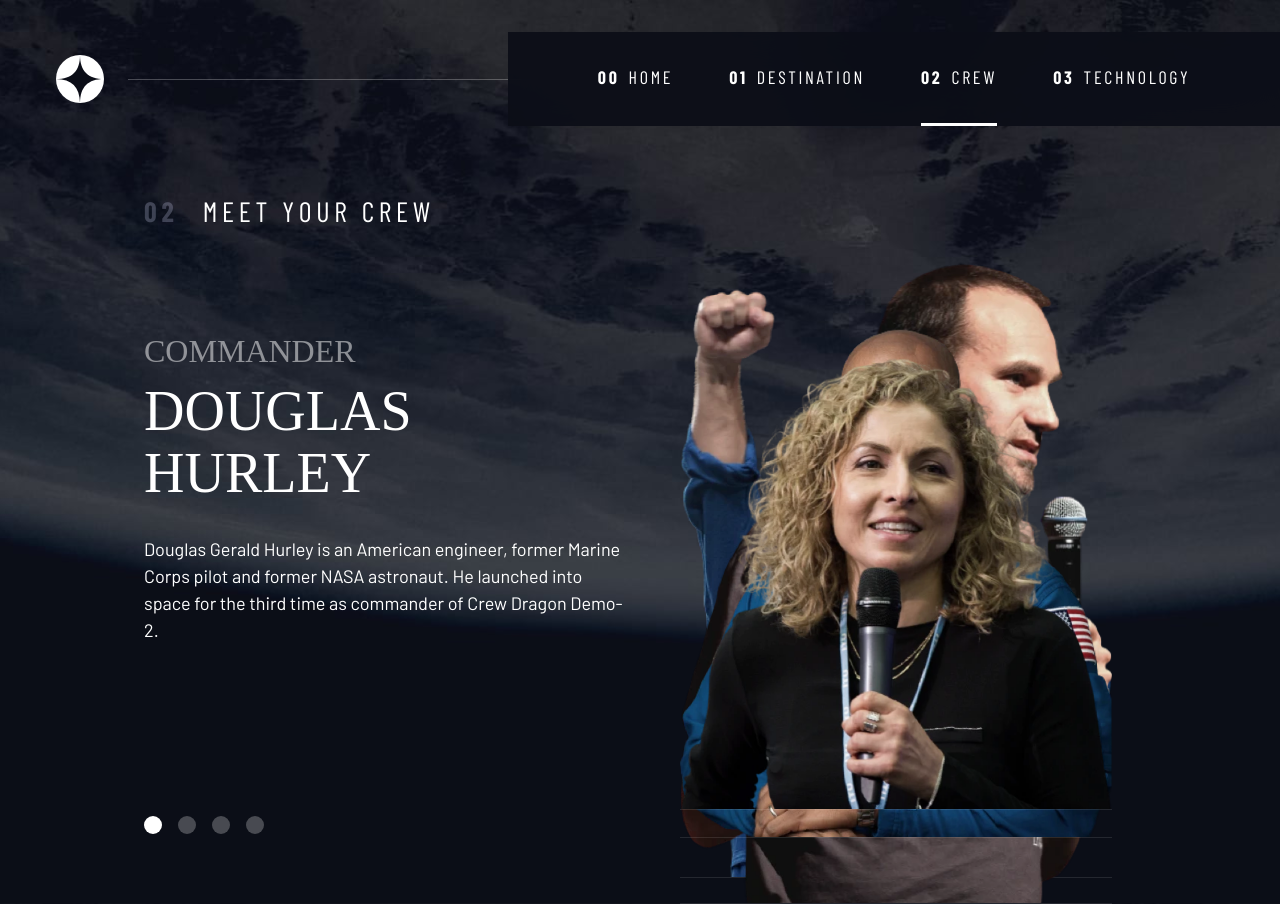
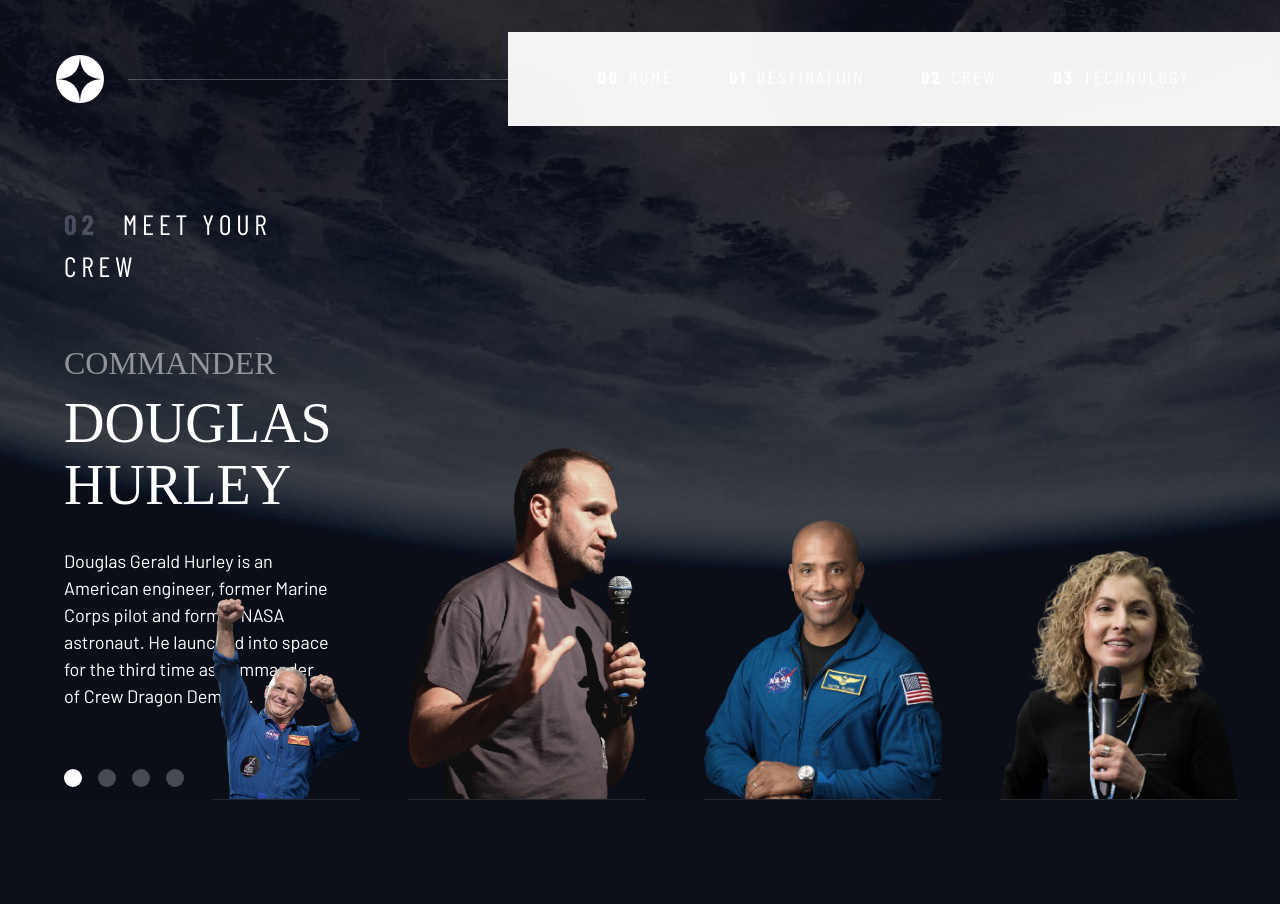
Before and after one commit to berkanserbes/space-travel-website, a plain HTML site: page crew.html in a window 1280 px wide. After the commit the page ends 800 px from the top, so only its background shows below. Drawn offline with nearby package versions, Linux system fonts and the light colour scheme; a web font is replaced by a local one.

Commit message:
Modified index.css

```diff
--- a/index.css
+++ b/index.css
@@ -316,7 +316,7 @@
   list-style: none;
   padding: 0;
   margin: 0;
-  background: hsl(var(--clr-dark) / 0.95);
+  background: hsl(var(--clr-white) / 0.95);
   backdrop-filter: blur(1.5rem);
 }
 
@@ -547,6 +547,7 @@
 .grid-container--destination > picture {
   grid-area: image;
   max-width: 60%;
+  align-self: start;
 }
 
 .grid-container--destination > .tab-list {
@@ -661,17 +662,20 @@
   }
 
   .grid-container--crew {
+    grid-template-columns: minmax(1rem, 1fr) minmax(0, 37rem) minmax(0, 23rem) minmax(
+        1rem,
+        1fr
+      );
+    justify-items: start;
     grid-template-areas:
       ". title title ."
       ". content image ."
       ". tabs image .";
   }
 
-  .grid-container--crew > .dot-indicators {
-    justify-self: start;
+  .grid-container--crew > picture {
+    grid-column: span 2;
+    align-self: end;
+    max-width: 90%;
   }
-
-  /* .grid-container--crew > picture {
-      align-self: end;
-  } */
 }
```
